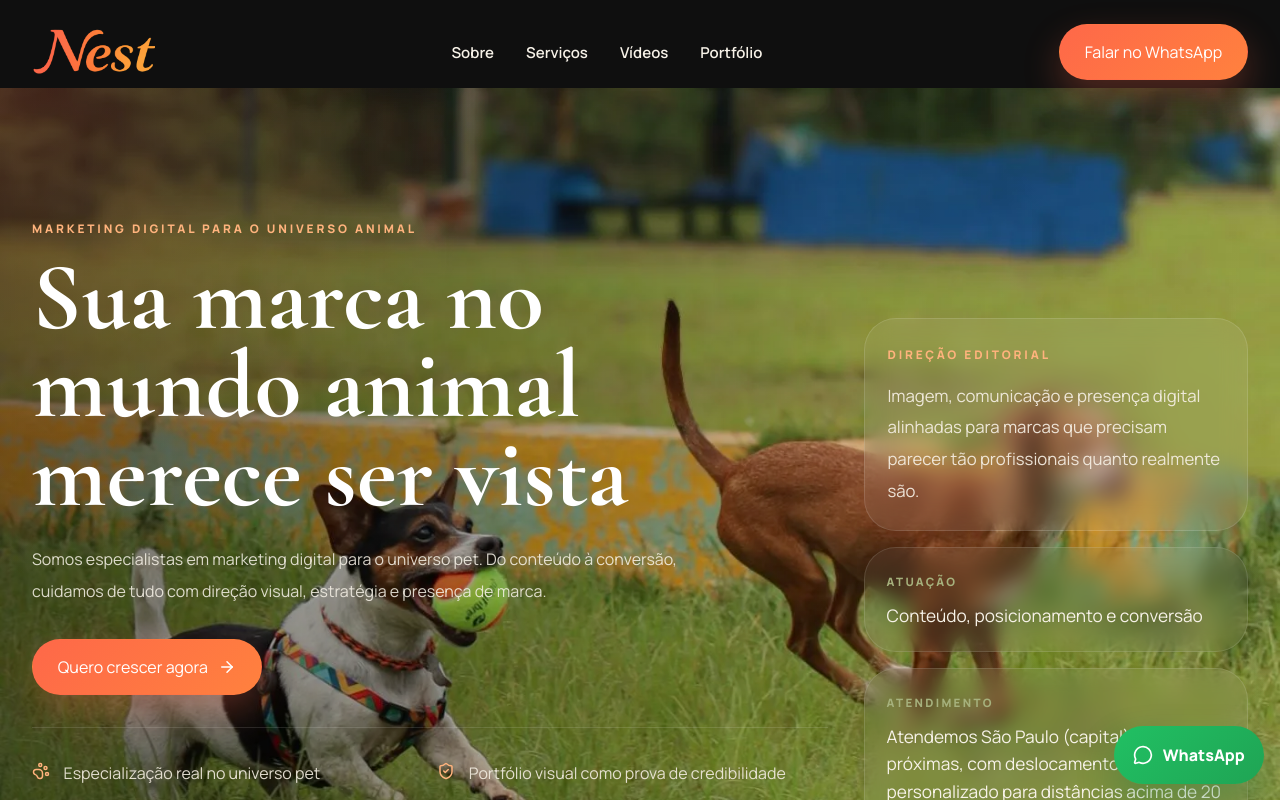
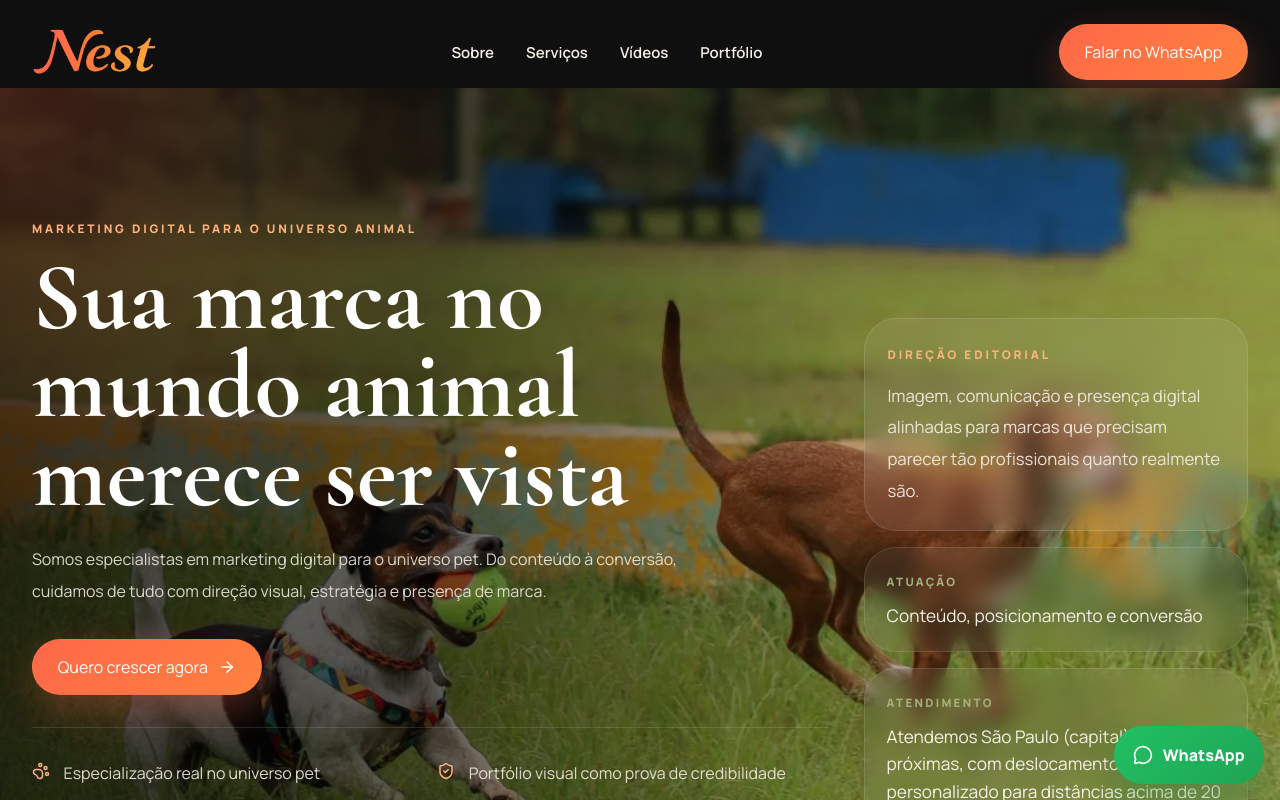
Before and after one commit to Wallaceoll/Nest-Studio-Vercel, a React (Vite) app: page / in a window 1280 px wide. Shown: the top 800 px of the page. Built offline with nearby package versions, Linux system fonts and the light colour scheme.

Commit message:
escurecer o overlay

```diff
--- a/src/styles.css
+++ b/src/styles.css
@@ -293,7 +293,7 @@ button {
 }
 
 .hero-overlay {
-  background: linear-gradient(90deg, rgba(0, 0, 0, 0.5), rgba(0, 0, 0, 0.3), rgba(0, 0, 0, 0.1), rgba(0, 0, 0, 0));
+  background: linear-gradient(90deg, rgba(0, 0, 0, 0.75), rgba(0, 0, 0, 0.55), rgba(0, 0, 0, 0.2), rgba(0, 0, 0, 0.05));
 }
 
 .hero-glow {
```
